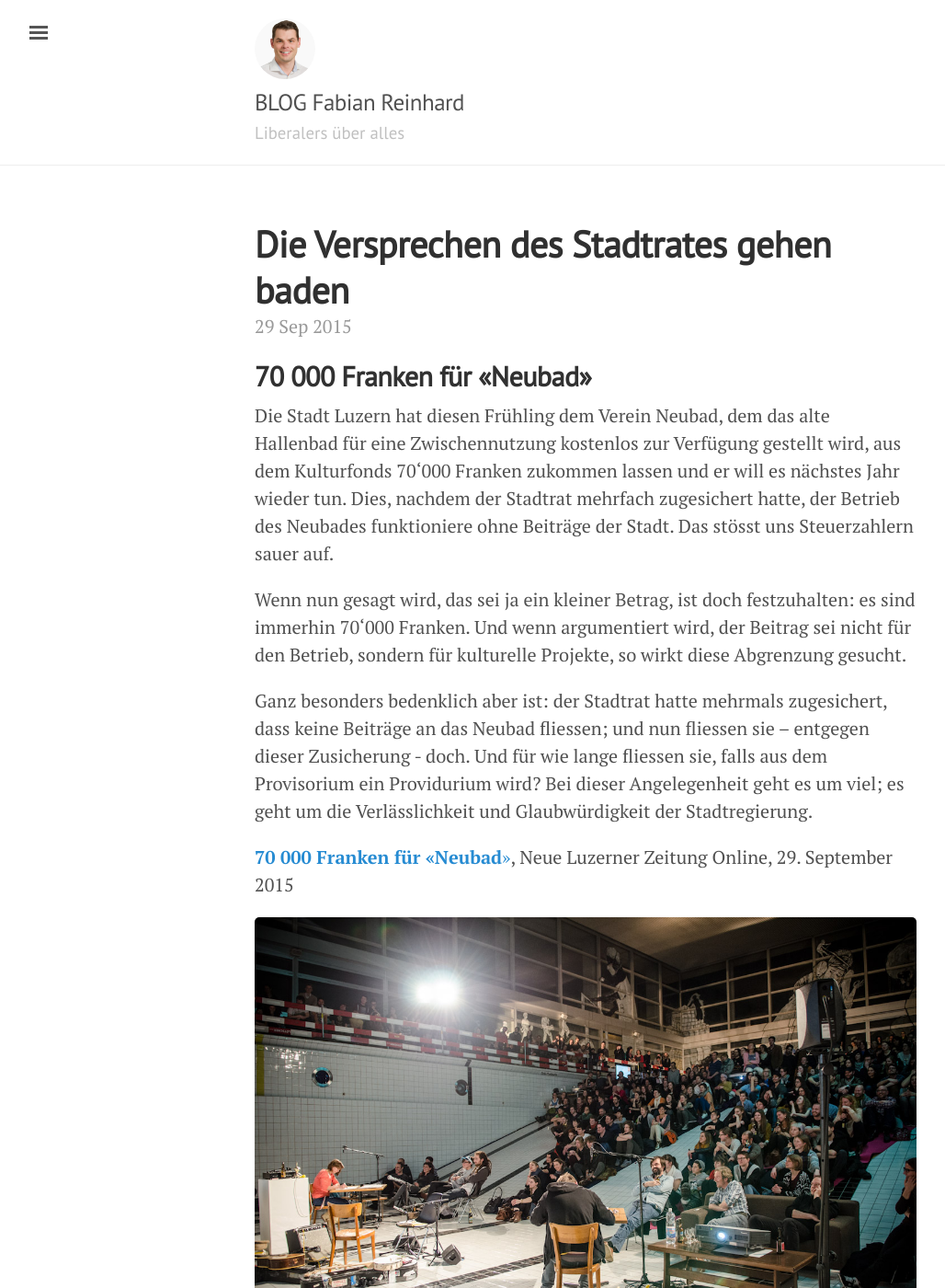
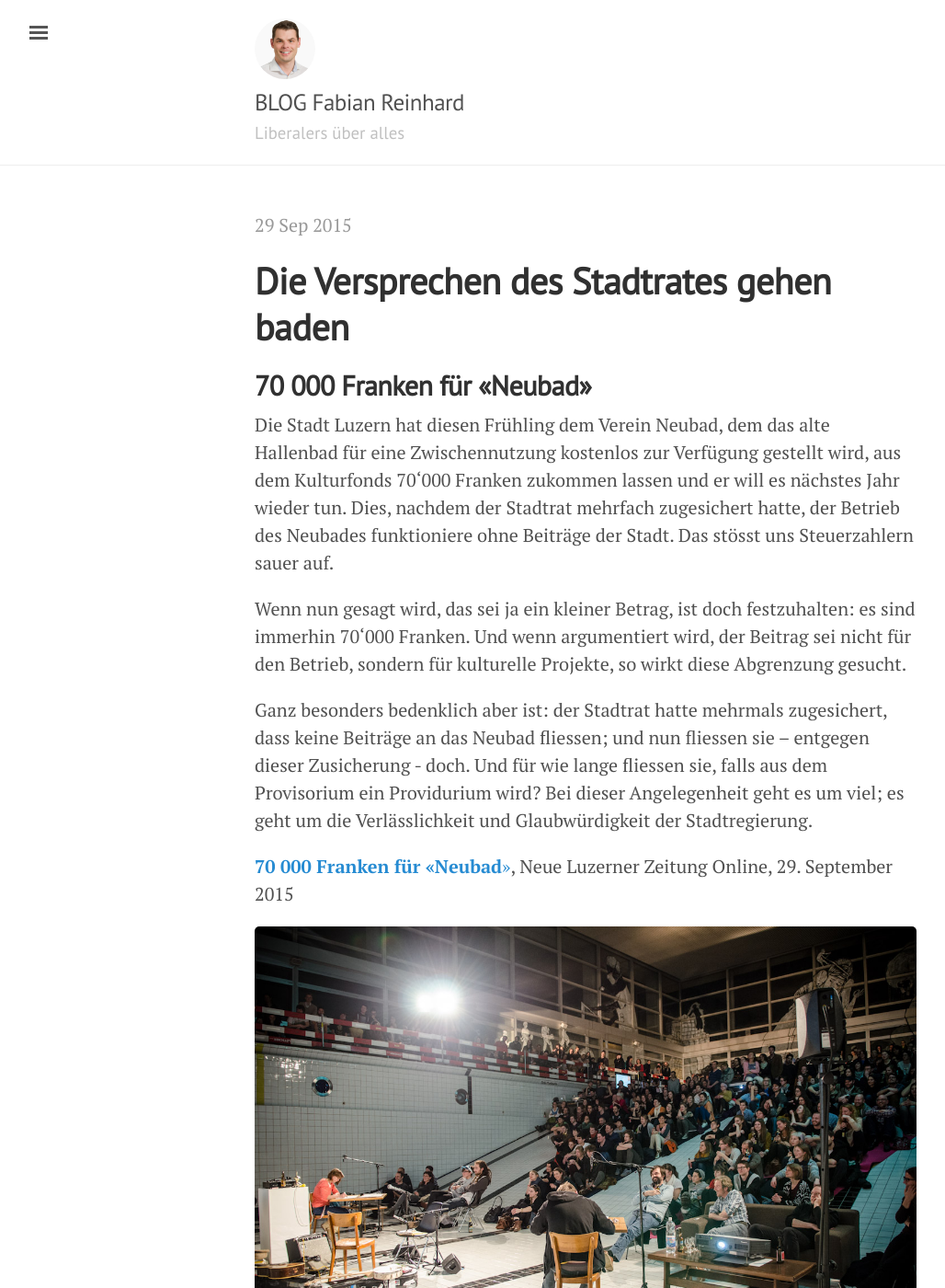
Before and after one commit to freinhard/freinhard.github.io, a Jekyll site: the page built from index.html, in a window 1280 px wide and 1400 px high. Shown: the whole window at 92% size, without its empty margins (3-1031 px from the left). Built offline with Jekyll 4.4.1, drawn with Linux system fonts in a browser that asks for light colours; the list of posts is cut into pages by our own code; some of the changed text lies outside the part shown.

Commit message:
Date before title

```diff
--- a/index.html
+++ b/index.html
@@ -6,13 +6,12 @@ title: Home
 <div class="posts">
   {% for post in paginator.posts %}
   <div class="post">
+    <span class="post-date">{{ post.date | date_to_string }}</span>
     <h1 class="post-title">
       <a href="{{ site.baseurl }}/{{ post.url }}">
         {{ post.title }}
       </a>
     </h1>
-
-    <span class="post-date">{{ post.date | date_to_string }}</span>
 
     {{ post.content }}
   </div>
```
